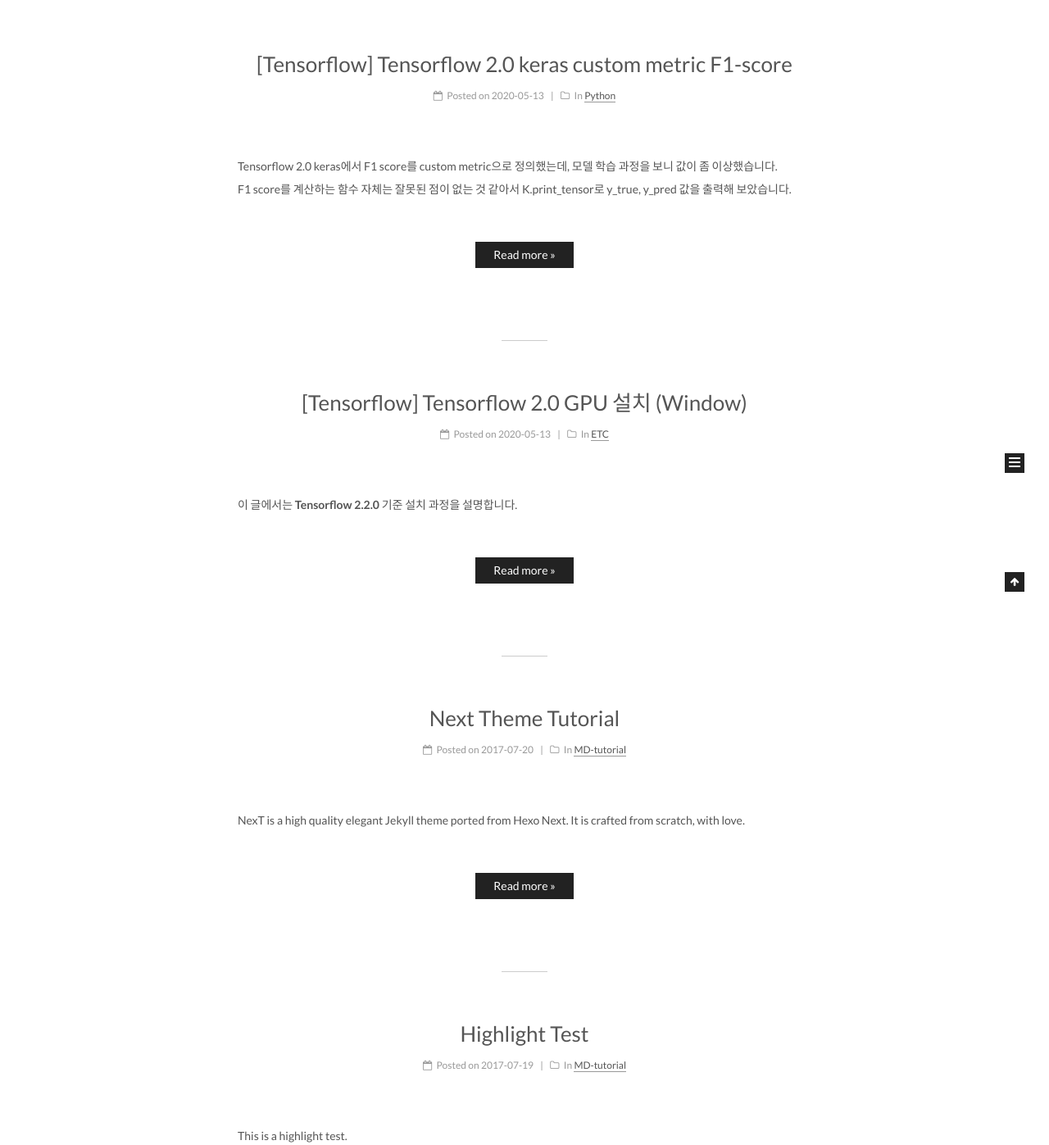
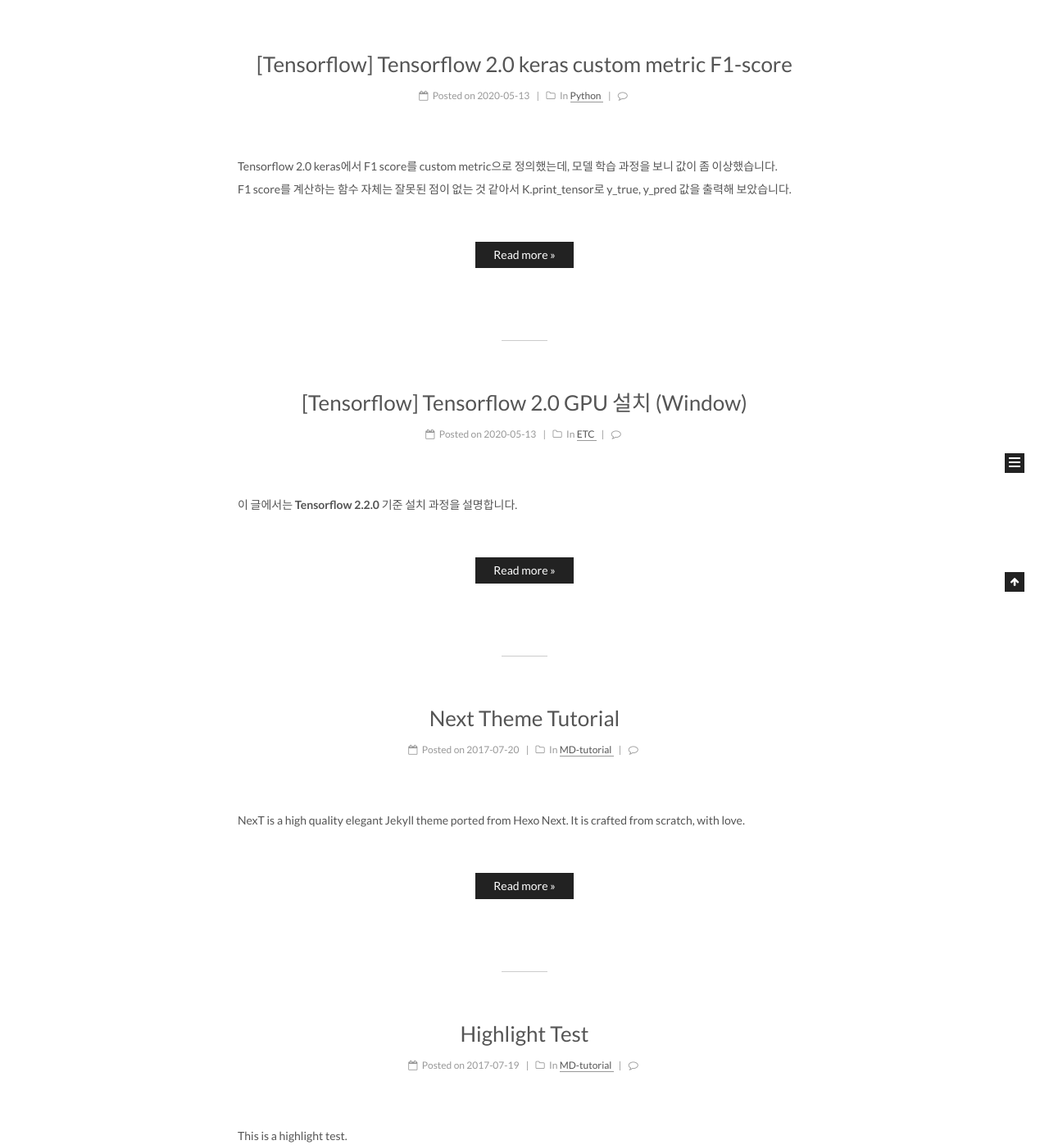
Before and after one commit to jieunc1070/jieunc1070.github.io, a Jekyll site: the page built from index.html, in a window 1280 px wide. Shown: the part 278-1675 px from the top of the page at 82% size. Built offline with Jekyll 4.4.1, drawn with Linux system fonts in a browser that asks for light colours; emoji names are drawn with the system emoji font; formulas are drawn with MathJax 3; the list of posts is cut into pages by our own code; comment, search, counter and statistics services are not loaded.

Commit message:
Update _config.yml

```diff
--- a/_config.yml
+++ b/_config.yml
@@ -380,8 +380,8 @@ han: false
 
 # Disqus
 disqus:
-  enable: false
-  shortname:
+  enable: true
+  shortname: jieunc1070
   count: true
   # hide comments (visitors need to click to load the comments)
   # count need to be false when hide is true
```
